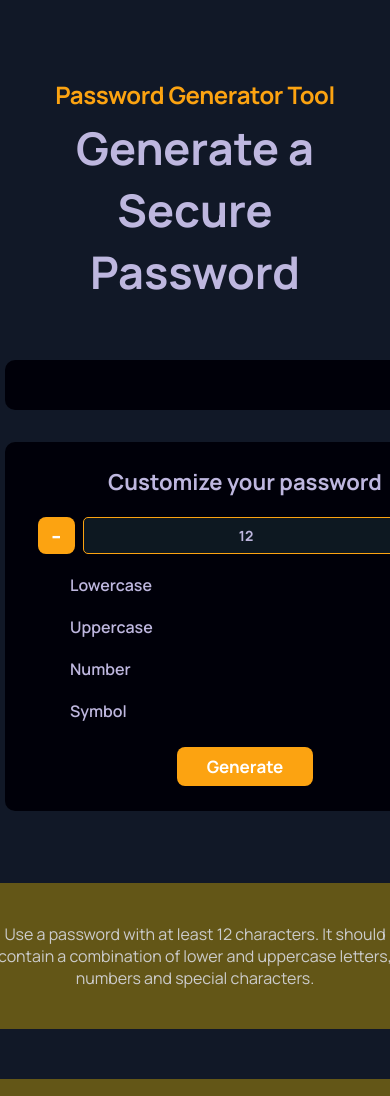
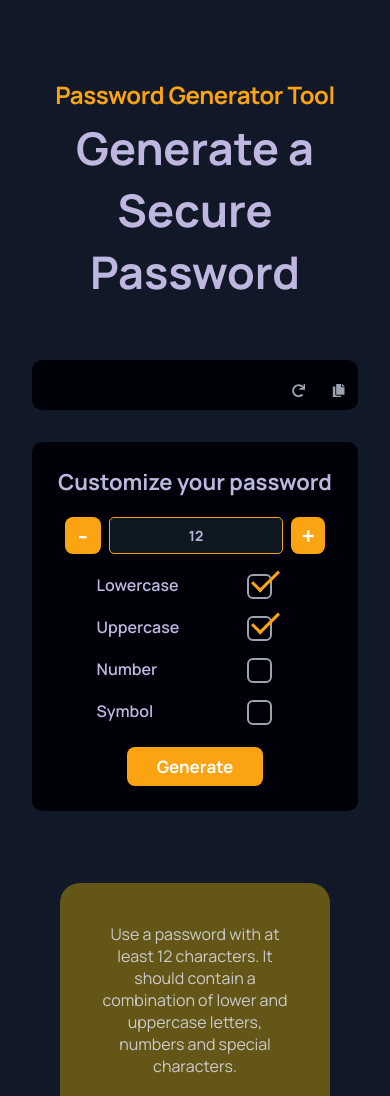
Before and after one commit to f3hint0la/password-generator, a React (Create React App) app: page / in a window 390 px wide. Shown: the top 1096 px of the page. Built offline with nearby package versions, Linux system fonts and the light colour scheme.

Commit message:
fix: mobile view

```diff
--- a/src/App.css
+++ b/src/App.css
@@ -36,7 +36,6 @@
 }
 
 .wrapper {
-  width: 100%;
   text-align: center;
   justify-content: center;
 }
@@ -61,7 +60,7 @@
 .password {
   color: var(--font-color);
   font-weight: 700;
-  /* overflow: hidden; */
+  overflow: hidden;
 }
 
 .copy-btn {
@@ -97,7 +96,7 @@
 
 .config {
   position: relative;
-  /* width: 100%; */
+  width: 100%;
   padding: 25px;
   margin: 16px 0;
   color: var(--font-color);
@@ -116,7 +115,7 @@
   display: flex;
   flex-direction: row;
   margin: 18px 0;
-  /* width: 100%; */
+  width: 100%;
   justify-content: center;
 }
 
@@ -344,7 +343,6 @@ input:checked ~ span::after {
   text-align: center;
   padding: 40px;
   margin: 40px;
-  width: 400px;
   height: 200px;
   background-color: var(--accent-alt);
   border-radius: 20px;
@@ -367,12 +365,12 @@ a {
 }
 
 @media screen and (max-width: 768px) {
-  .generator {
-    margin: 0 50px;
+  .generated {
+    width: auto;
   }
 
-  .generated {
-    width: 480px;
+  label {
+    margin: 0px 150px;
   }
 
   .tips {
@@ -381,9 +379,8 @@ a {
   }
 
   .tips-info {
-    width: 500px;
+    width: auto;
     margin: 25px;
-    padding: 40px 40px;
     height: 100%;
   }
 }
--- a/src/index.css
+++ b/src/index.css
@@ -29,7 +29,6 @@
   padding: 0;
   box-sizing: border-box;
   font-family: "Manrope", sans-serif;
-
 }
 
 body {
```
